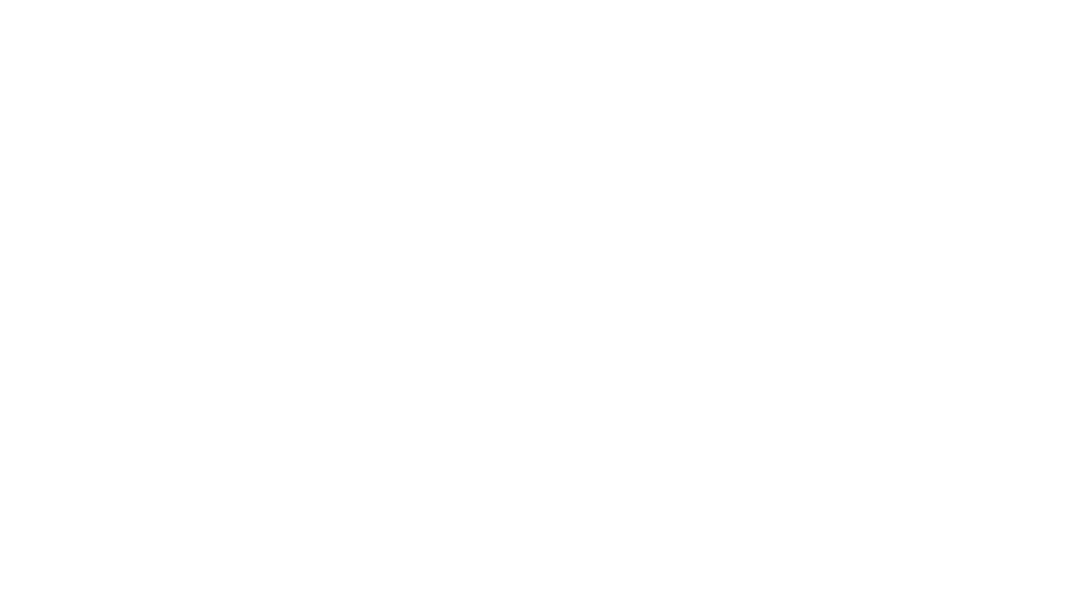
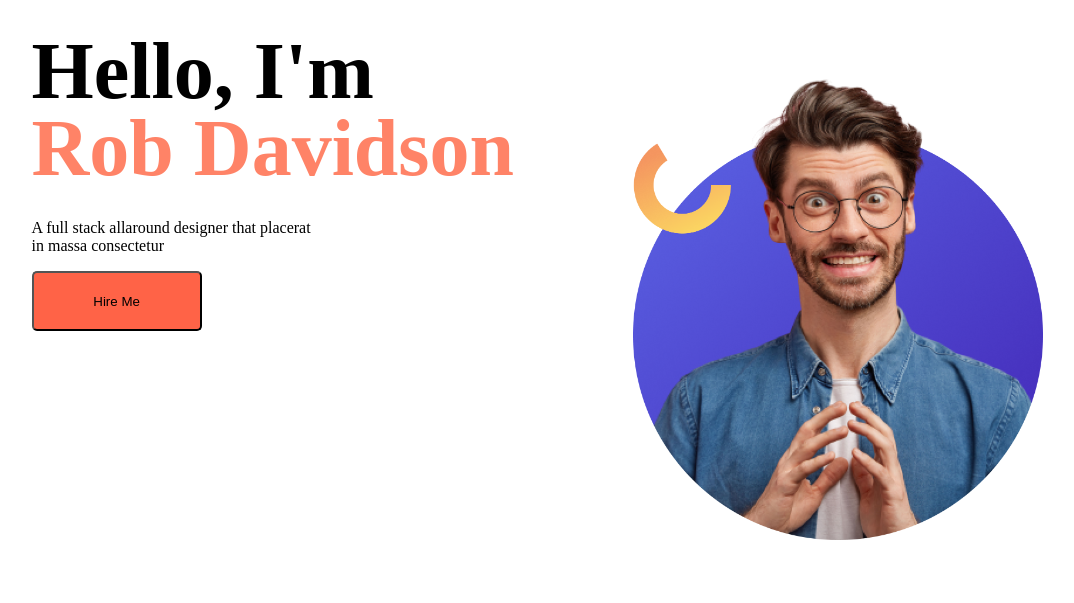
Before and after one commit to amirul-bd/portfolio-assignment01, a plain HTML site: page index.html in a window 1280 px wide. Shown: the whole page, without its empty margins (58-1132 px from the left). Drawn offline with Linux system fonts and the light colour scheme.

Commit message:
half section added

```diff
--- a/index.html
+++ b/index.html
@@ -4,10 +4,20 @@
     <meta charset="UTF-8">
     <meta http-equiv="X-UA-Compatible" content="IE=edge">
     <meta name="viewport" content="width=device-width, initial-scale=1.0">
-    <title>Document</title>
+    <title>Portfolio assignment one with programming hero</title>
     <link rel="stylesheet" href="style.css">
 </head>
 <body>
-
+    <section class="banner-section">
+        <div class="half-section">
+            <h1>Hello, I'm</h1>
+            <h1 class="orange-highlight">Rob Davidson</h1>
+            <p>A full stack allaround designer that placerat <br> in massa consectetur</p>
+            <button class="hire-button">Hire Me</button>
+        </div>
+        <div class="half-section">
+            <img src="images/just.png" alt="">
+        </div>
+    </section>
 </body>
 </html>
--- a/style.css
+++ b/style.css
@@ -0,0 +1,33 @@
+body{
+    margin: 0 auto;
+}
+
+h1{
+    font-size: 80px;
+    line-height: 10px;
+}
+.banner-section{
+    /* background-color: gray; */
+    width: 100%;
+    min-height: 600px;
+}
+.half-section{
+    width: 40%;
+    float: left;
+    margin-left: 5%;
+    padding-left: 2%;
+
+}
+.orange-highlight{
+    color: #FF8367;
+}
+.half-section img{
+    width: 80%;
+}
+
+.hire-button{
+    background-color: tomato;
+    height: 60px;
+    width: 170px;
+    border-radius: 5px;
+}
```
Also changed, not shown: images/just.png (added).
